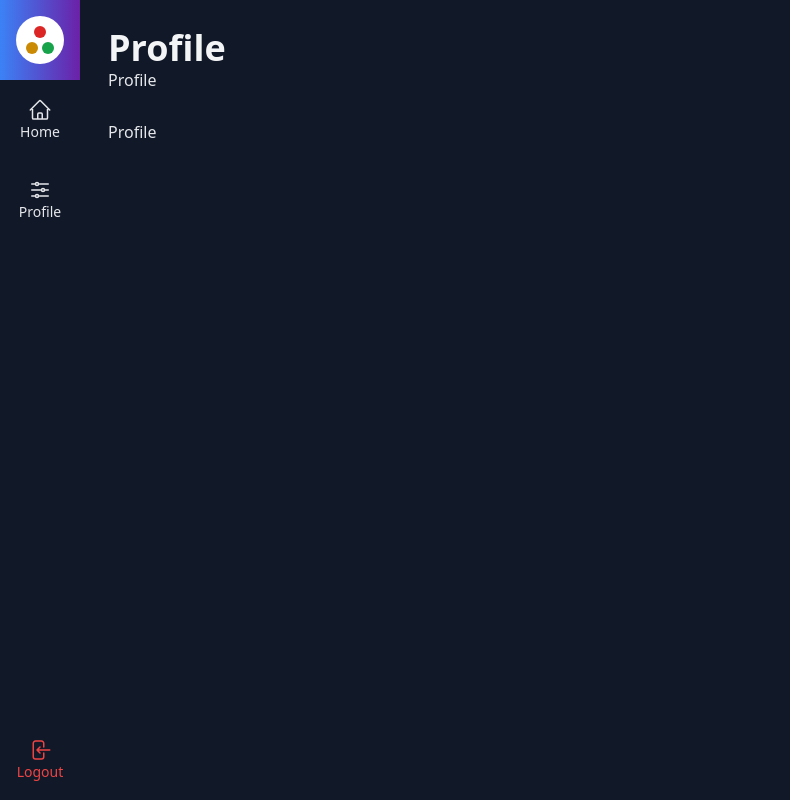
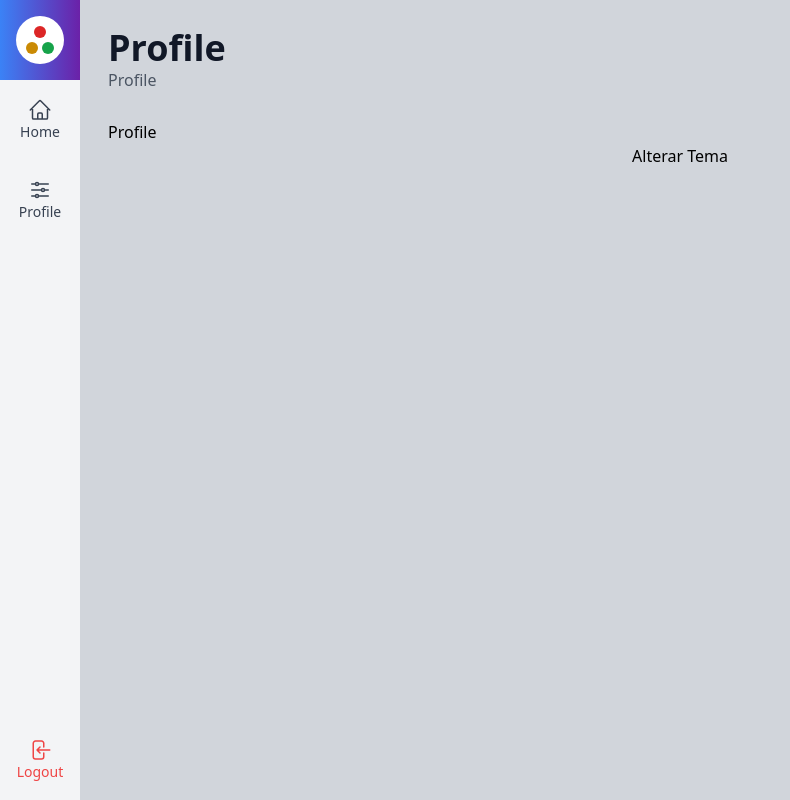
Before and after one commit to walber-vaz/admin-template, a Next.js app: page /profile in a window 1280 px wide. Shown: the whole page, without its empty margins (0-790 px from the left). Built offline with nearby package versions, Linux system fonts and the light colour scheme.

Commit message:
feat: create hook for alt theme in application

```diff
--- a/src/components/template/Layout.tsx
+++ b/src/components/template/Layout.tsx
@@ -1,3 +1,4 @@
+import { useAppData } from '@/data/hooks/useAppData'
 import Content from './Content'
 import Header from './Header'
 import MenuAside from './MenuAside'
@@ -15,9 +16,11 @@ interface LayoutProps {
  * @return {JSX.Element} The rendered layout component.
  */
 export default function Layout({ title, subtitle, children }: LayoutProps): JSX.Element {
+  const { theme } = useAppData()
+
   return (
     <section className={`
-      flex w-screen h-screen dark
+      flex w-screen h-screen ${theme}
     `}>
       <MenuAside />
       <div className={`flex flex-col w-full p-7 bg-gray-300 dark:bg-gray-900`}>
--- /dev/null
+++ b/src/data/contents/AppContext.tsx
@@ -0,0 +1,42 @@
+import { useState, createContext, ReactNode, useEffect, useCallback } from "react"
+
+type TypeTheme = "dark" | ""
+
+interface AppContextProps {
+  theme?: TypeTheme
+  altTheme?: () => void
+  children?: ReactNode
+}
+
+const AppContext = createContext<AppContextProps>({})
+
+/**
+ * Creates a provider for the AppContext.
+ *
+ * @param {AppContextProps} props - The properties for the AppProvider.
+ * @param {TypeTheme} props.theme - The theme for the AppProvider.
+ * @param {JSX.Element} props.children - The children components of the AppProvider.
+ * @return {JSX.Element} The JSX element representing the AppProvider.
+ */
+export function AppProvider({ theme, children }: AppContextProps): JSX.Element {
+  const [currentTheme, setCurrentTheme] = useState<TypeTheme>(theme || "")
+
+  const toggleTheme = useCallback(() => {
+    const newTheme = currentTheme === "" ? "dark" : ""
+    setCurrentTheme(newTheme)
+    localStorage.setItem("theme", newTheme)
+  }, [currentTheme])
+
+  useEffect(() => {
+    const localTheme = localStorage.getItem("theme") as TypeTheme;
+    localTheme && setCurrentTheme(localTheme || "")
+  }, [])
+
+  return (
+    <AppContext.Provider value={{ theme: currentTheme, altTheme: toggleTheme }}>
+      {children}
+    </AppContext.Provider>
+  )
+}
+
+export default AppContext
--- /dev/null
+++ b/src/data/hooks/useAppData.ts
@@ -0,0 +1,4 @@
+import { useContext } from "react";
+import AppContext from "../contents/AppContext";
+
+export const useAppData = () => useContext(AppContext);
--- a/src/pages/_app.tsx
+++ b/src/pages/_app.tsx
@@ -1,3 +1,4 @@
+import { AppProvider } from '@/data/contents/AppContext'
 import '@/styles/globals.css'
 import type { AppProps } from 'next/app'
 
@@ -9,7 +10,9 @@ import type { AppProps } from 'next/app'
 export default function App({ Component, pageProps }: AppProps): JSX.Element {
   return (
     <main>
-      <Component {...pageProps} />
+      <AppProvider>
+        <Component {...pageProps} />
+      </AppProvider>
     </main >
   )
 }
--- a/src/pages/profile.tsx
+++ b/src/pages/profile.tsx
@@ -1,4 +1,6 @@
+/* eslint-disable react-hooks/rules-of-hooks */
 import Layout from '@/components/template/Layout'
+import { useAppData } from '@/data/hooks/useAppData'
 import React from 'react'
 
 /**
@@ -7,9 +9,12 @@ import React from 'react'
  * @return {JSX.Element} The rendered index component.
  */
 export default function profile(): JSX.Element {
+  const { altTheme } = useAppData()
+
   return (
     <Layout title="Profile" subtitle="Profile">
-      <h3>Profile</h3>
+      <h1>Profile</h1>
+      <button onClick={altTheme}>Alterar Tema</button>
     </Layout>
   )
 }
```
